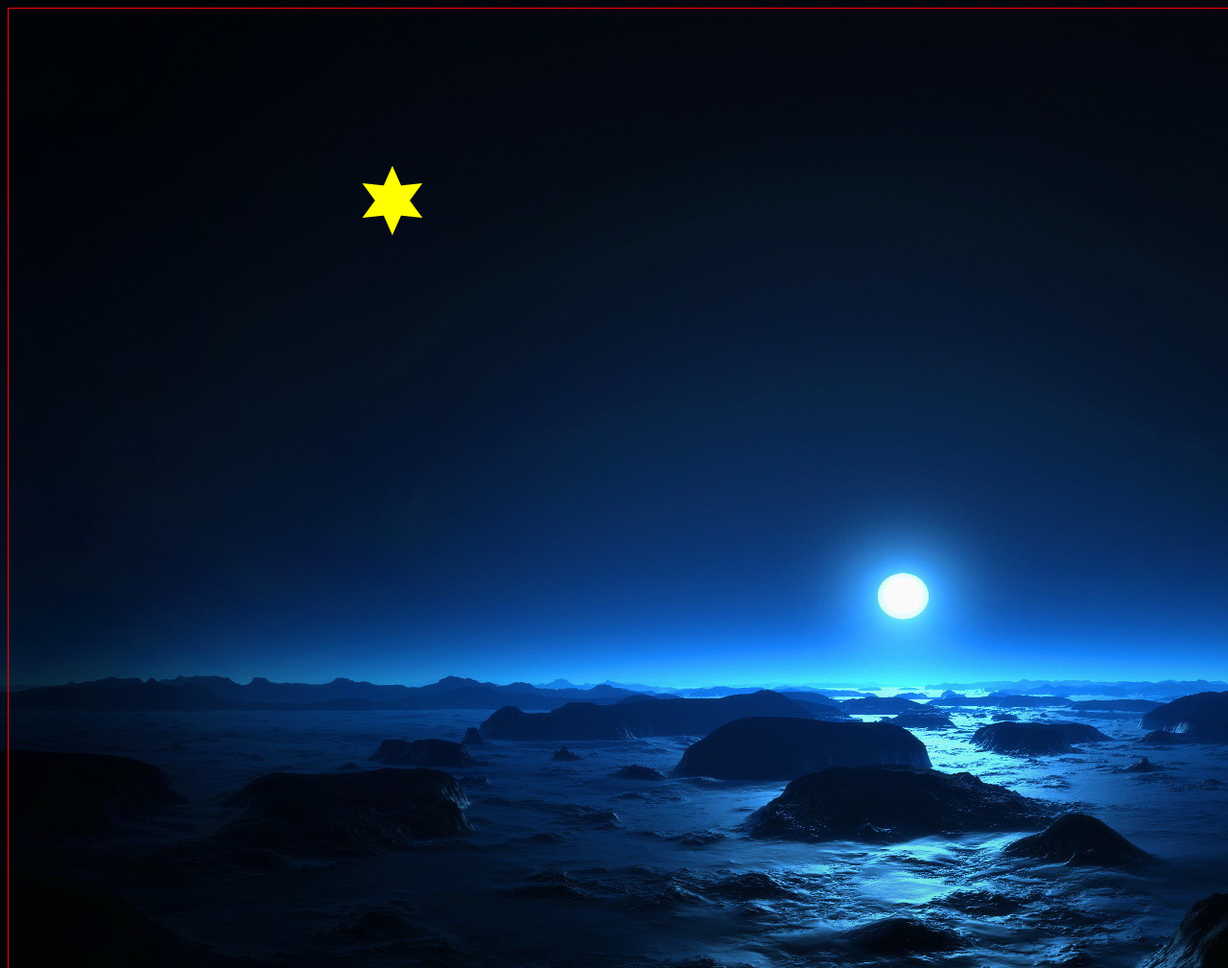
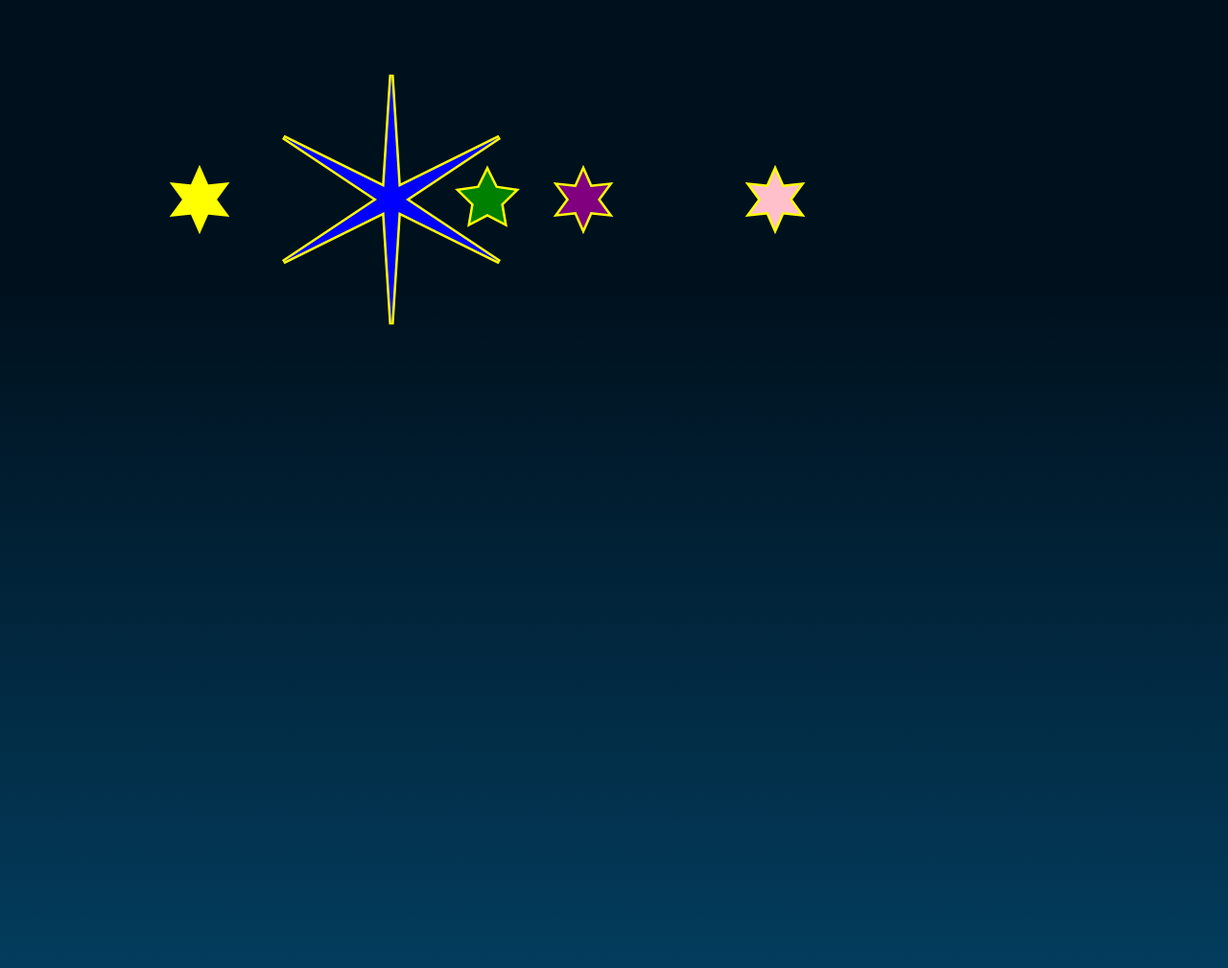
Before and after one commit to Lucy-Qingya-Wu/constellations, a website: page app/index.html in a window 1280 px wide. Shown: the top 1009 px of the page at 96% size. Drawn offline with nearby package versions, Linux system fonts and the light colour scheme; files that its build step writes are made by us from their sources.

Commit message:
add stuff

```diff
--- a/app/index.html
+++ b/app/index.html
@@ -4,7 +4,7 @@
     <meta charset="utf-8">
     <meta name="description" content="">
     <meta name="viewport" content="width=device-width, initial-scale=1">
-    <title>EXCITE</title>
+    <title>Constellations</title>
 
     <link rel="apple-touch-icon" href="apple-touch-icon.png">
     <!-- Place favicon.ico in the root directory -->
@@ -19,7 +19,7 @@
     <!-- endbuild -->
 
   </head>
-  <body background="sky.jpg">
+  <body>
 
     <!--[if lt IE 10]>
       <p class="browserupgrade">You are using an <strong>outdated</strong> browser. Please <a href="http://browsehappy.com/">upgrade your browser</a> to improve your experience.</p>
--- a/app/scripts/main.js
+++ b/app/scripts/main.js
@@ -5,7 +5,12 @@
 var canvas = document.getElementById("canvas");
 var ctx = canvas.getContext("2d");
 
-function drawStar(cx, cy, spikes, outerRadius, innerRadius) {
+var stars = {"coordinates": [
+  [102.0, 0.0], [103.0, 1.0], [104.0, 0.0], [105.0, 1.0]
+]};
+
+
+function drawStar(cx, cy, spikes, outerRadius, innerRadius, color) {
     var rot = Math.PI / 2 * 3;
     var x = cx;
     var y = cy;
@@ -30,10 +35,15 @@ function drawStar(cx, cy, spikes, outerRadius, innerRadius) {
     ctx.lineWidth=5;
     ctx.strokeStyle='yellow';
     ctx.stroke();
-    ctx.fillStyle='yellow';
+    ctx.fillStyle=color;
     ctx.fill();
 
 }
 
 
-drawStar(400, 200, 6, 30, 15);
+drawStar(400, 200, 6, 30, 15, 'yellow');
+drawStar(200, 200, 6, 30, 15, 'yellow');
+drawStar(400, 200, 6, 130, 15, 'blue');
+drawStar(500, 200, 5, 30, 15, 'green');
+drawStar(600, 200, 6, 30, 15, 'purple');
+drawStar(800, 200, 6, 30, 15, 'pink')
--- /dev/null
+++ b/app/scripts/stars.json
@@ -0,0 +1,3 @@
+{"coordinates": [
+[102.0, 0.0], [103.0, 1.0], [104.0, 0.0], [105.0, 1.0]
+]}
--- a/app/styles/main.css
+++ b/app/styles/main.css
@@ -2,6 +2,12 @@ body {
 
   font-family: "Helvetica Neue", Helvetica, Arial, sans-serif;
   color: #FFF;
+  background-color: black;
+  background: -webkit-linear-gradient(#00111e 30%, #033d5e);
+  background: -moz-linear-gradient(#00111e 30%, #033d5e);
+  background: -o-linear-gradient(#00111e 30%, #033d5e);
+  background: linear-gradient(#00111e 30%, #033d5e);
+  overflow: hidden;
 }
 
 .hero-unit {
@@ -36,5 +42,5 @@ body {
 
 
 canvas {
-    border:1px solid red;
+    /*border:1px solid red;*/
 }
```
